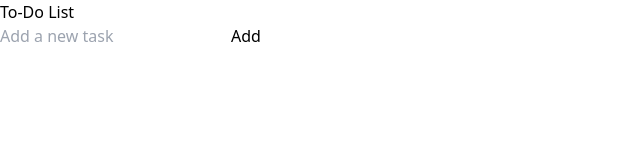
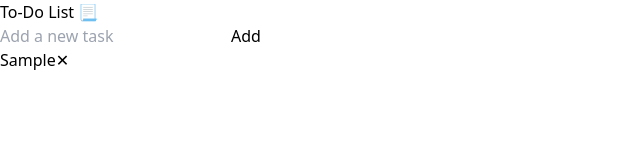
Before and after one commit to Muhammadkashif20/Modern-Todo-App-Reactjs, a React (Vite) app: page / in a window 1280 px wide. Both pictures are taken after typing "Sample" into the empty fields and a click on the button "Add". Shown: the top 160 px of the page, without its empty margins (0-640 px from the left). Built offline with nearby package versions, Linux system fonts and the light colour scheme.

Commit message:
added user complete move to delete user

```diff
--- a/src/App.jsx
+++ b/src/App.jsx
@@ -4,14 +4,24 @@ const TodoApp = () => {
   const [inputValue,setInputValue]=useState('')
   const [todo,addTodo]=useState([])
   const handleTodoValue=()=>{
-    console.log(todo);
-    addTodo([...todo,inputValue])
-    setInputValue('')
+    if(inputValue.trim()==''){
+      alert('Please Enter Your Input Value 🙄')
+    }
+    else{
+      console.log(todo);
+      addTodo([...todo,inputValue])
+      setInputValue('')
+    }
+  }
+  const handleDeleteFunctionality=(id)=>{
+    const removeTodoFromTodoList=todo.filter((text,index)=>index!==id)
+    addTodo(removeTodoFromTodoList)
+    console.log(removeTodoFromTodoList);
   }
   return (
     <div className="min-h-screen flex items-center justify-center bg-gray-100">
-      <div className="bg-white shadow-md rounded-lg p-8 w-full max-w-md">
-        <h1 className="text-3xl font-bold text-center text-gray-800">To-Do List</h1>
+      <div className="bg-white shadow-md rounded-lg p-8 w-full max-w-md" >
+        <h1 className="text-3xl font-bold text-center text-gray-800">To-Do List 📃</h1>
         <div className="mt-6">
           <input
             type="text"
@@ -26,17 +36,20 @@ const TodoApp = () => {
           Add
         </button>
         </div>
-          {/* {todo.map((userText,userId)=>{
-                <ul className="mt-4 space-y-3">
+          {todo.map((userText,userId)=>{
+            return(
+                <ul className="mt-4 space-y-3" key={userId}>
                 <li className="flex justify-between items-center bg-gray-50 p-3 rounded-md shadow">
-                  <span className="text-gray-700">{userText}</span>
+                  <span className="text-gray-700"  >{userText}</span>
                   <button className="text-red-500 hover:text-red-700 text-[1.20rem]"
+                  onClick={handleDeleteFunctionality}
                   >
                     &#10005;
                   </button>
                 </li>
               </ul>
-              })} */}
+            )
+              })}
 
       </div>
     </div>
```
